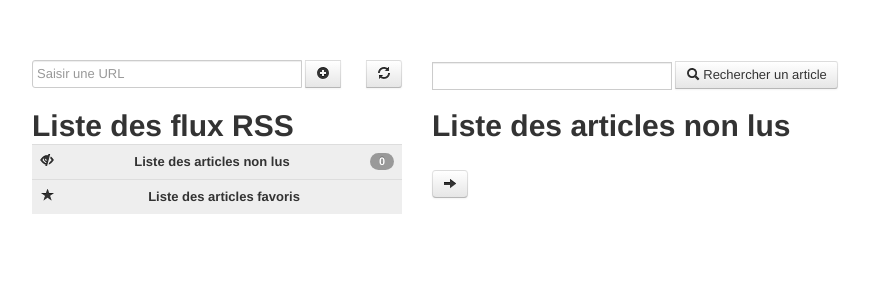
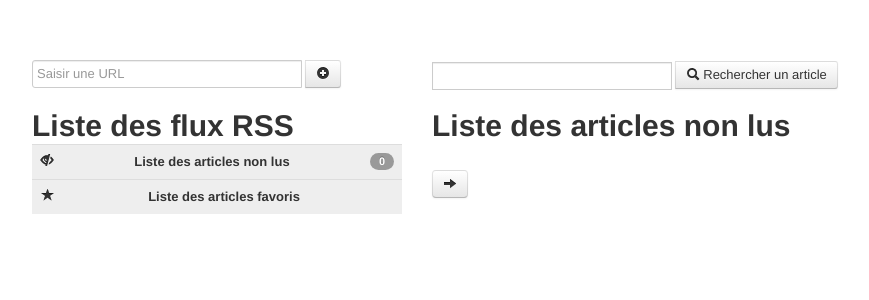
Before and after one commit to googlecode-mirror/msgr, a PHP site: the page made by pokemon/app/views/rss/listing.php in a window 1280 px wide. Shown: the top 300 px of the page, without its empty margins (23-892 px from the left). Run offline with PHP 8.4, Linux system fonts and the light colour scheme; the template is opened without the code that fills it, so the values that code supplies are empty.

Commit message:
Suppression du bouton de rafraichissement des flux

```diff
--- a/pokemon/app/views/rss/listing.php
+++ b/pokemon/app/views/rss/listing.php
@@ -12,7 +12,6 @@
                 <div class="input-append">
                     <input id="form_add_flux_URL" name="url" type="text" placeholder="Saisir une URL" class="span3" autocomplete="off" />
                     <button type="submit" class="btn" ><i class="icon-plus-sign"></i></button>
-                    <a id='refresh_liste_flux' href='#' class='btn pull-right'><i class='icon-refresh'></i></a>
                 </div>
             </form>
         </div>
```
